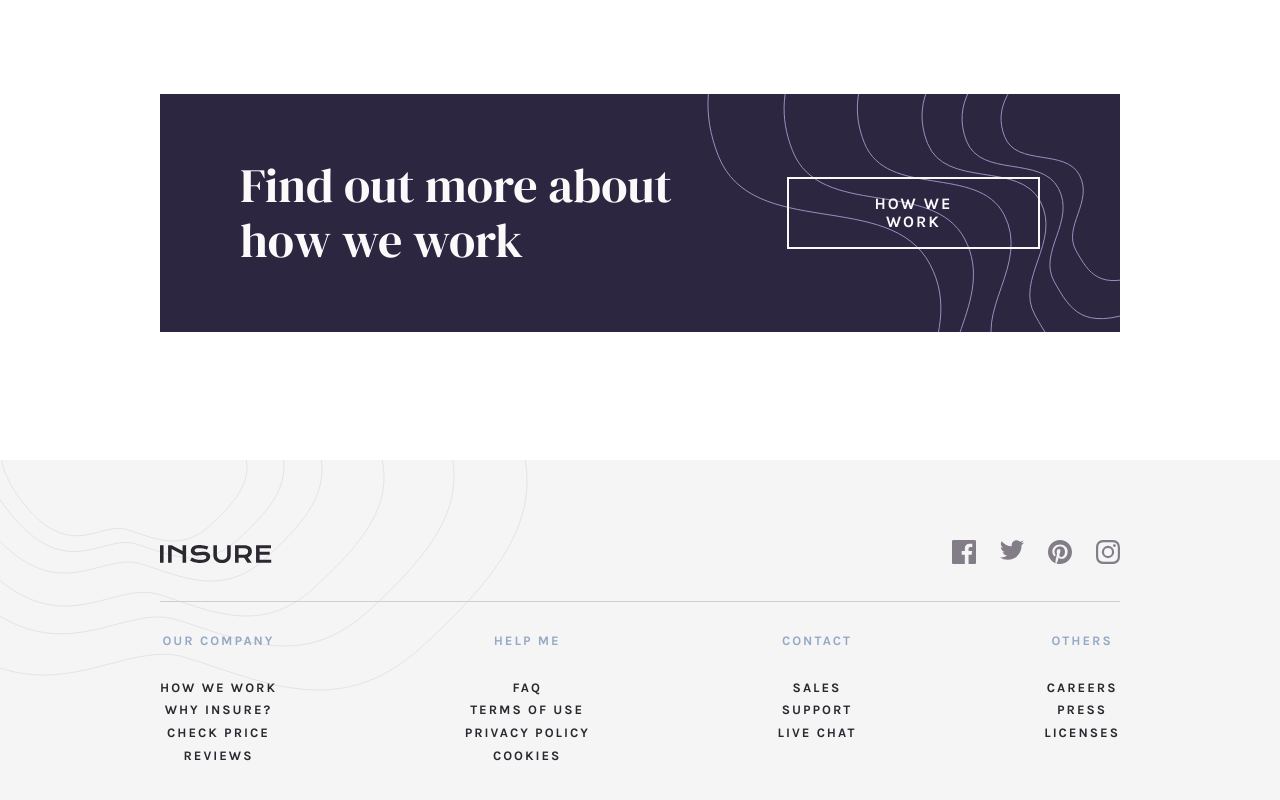
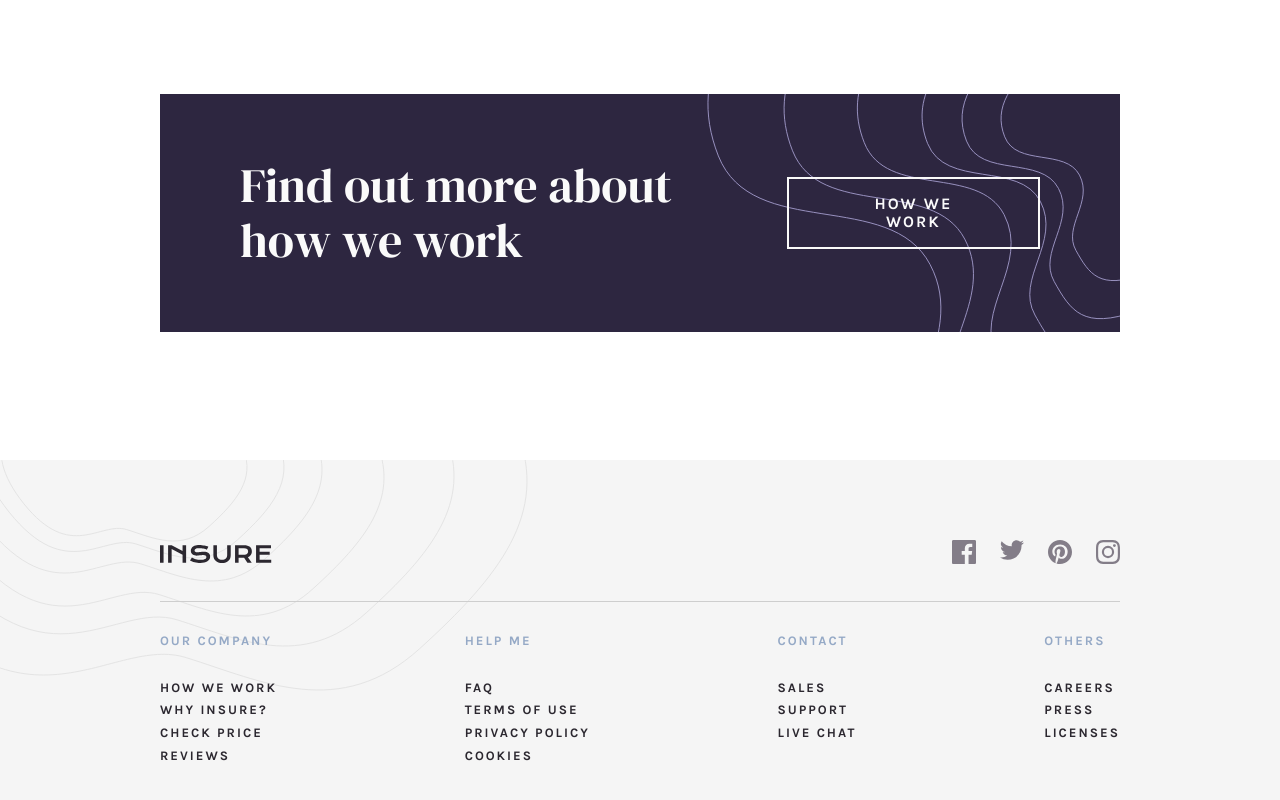
Before and after one commit to eduardosgn/insure-landing-project, a React (Vite) app: page / in a window 1280 px wide. Shown: the part 1212-2012 px from the top of the page. Built offline with nearby package versions, Linux system fonts and the light colour scheme.

Commit message:
Finalização do Footer v2

```diff
--- a/src/components/FooterLinks/style.module.scss
+++ b/src/components/FooterLinks/style.module.scss
@@ -43,11 +43,9 @@ $neutralVeryLightGray: hsl(0, 0%, 98%);
 
         .linksList {
             ul {
-                list-style: none;
-                padding: 0;
-
                 li {
                     font-size: 13px;
+                    text-align: left;
                 }
             }
         }
```
